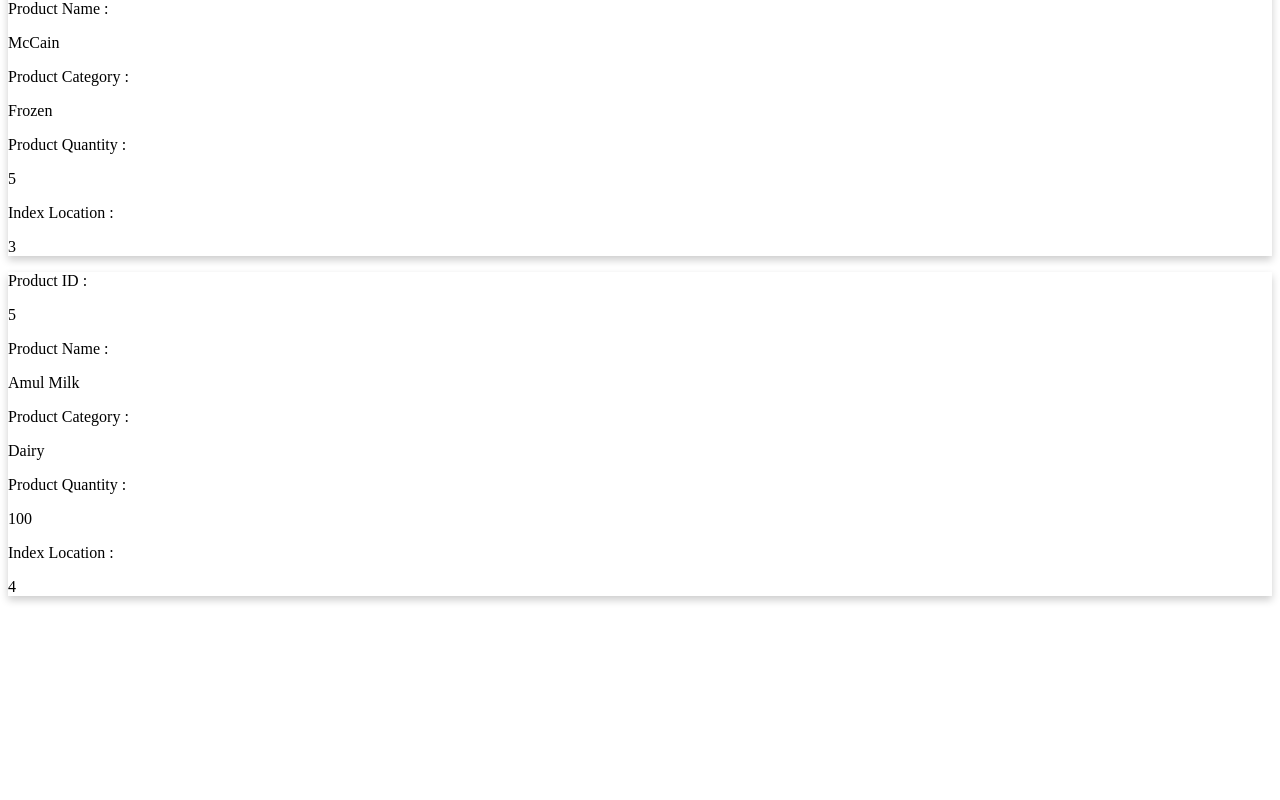
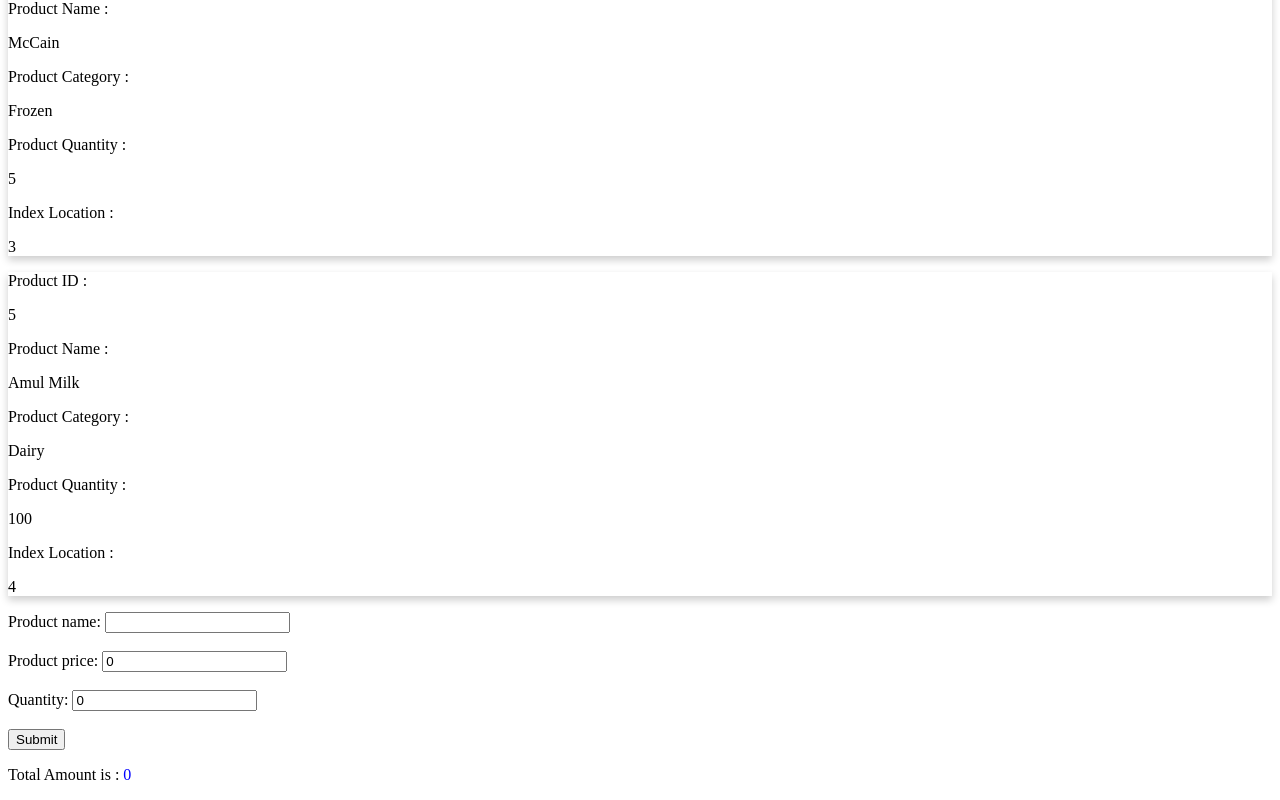
Before and after one commit to sag128/AngularFS_Training_Assignments, an Angular app in the folder Angular/Day 1/DemoAngularApp/: page / in a window 1280 px wide. Shown: the part 1786-2586 px from the top of the page. Before the commit the page ends 2398 px from the top, so only its background shows below. Built offline with nearby package versions, Linux system fonts and the light colour scheme.

Commit message:
Added task 3

```diff
--- a/Angular/Day 1/DemoAngularApp/src/app/app.module.ts
+++ b/Angular/Day 1/DemoAngularApp/src/app/app.module.ts
@@ -5,6 +5,7 @@
 import { AppComponent } from './app.component';
 import { LoginComponent } from './login/login.component';
 import { EmpComponent } from './emp/emp.component';
+import { FormsModule } from '@angular/forms';
 
 @NgModule({
   declarations: [
@@ -14,7 +15,8 @@
   ],
   imports: [
     BrowserModule,
-    AppRoutingModule
+    AppRoutingModule,
+    FormsModule
   ],
   providers: [],
   bootstrap: [AppComponent]
--- a/Angular/Day 1/DemoAngularApp/src/app/emp/emp.component.html
+++ b/Angular/Day 1/DemoAngularApp/src/app/emp/emp.component.html
@@ -41,3 +41,19 @@
         Product Quantity :<p>{{items.quantity}}</p>
         Index Location : <p>{{i}}</p>
 </div>
+
+
+
+
+Product name: <input  type="text" [(ngModel)] = "productName"/>
+<br/>
+<br/>
+Product price: <input  type="number" [(ngModel)] = "productPrice"/>
+<br/>
+<br/>
+Quantity: <input  type="number" [(ngModel)] = "quantity"/>
+<br/>
+<br/>
+<input type="submit" value="Submit" (click)="submit()"/>
+
+<p>Total Amount is : <span [ngClass]="{'blue': total < 10000, 'green' : total >= 10000 }">{{total}}</span></p>
--- a/Angular/Day 1/DemoAngularApp/src/app/emp/emp.component.scss
+++ b/Angular/Day 1/DemoAngularApp/src/app/emp/emp.component.scss
@@ -4,3 +4,12 @@
     box-shadow: 0 4px 8px 0 rgba(0,0,0,0.2);
     transition: 0.3s;
   }
+
+
+  .blue {
+      color: blue;
+  }
+
+  .green {
+      color: green;
+  }
--- a/Angular/Day 1/DemoAngularApp/src/app/emp/emp.component.ts
+++ b/Angular/Day 1/DemoAngularApp/src/app/emp/emp.component.ts
@@ -13,6 +13,10 @@
   role:string = "Manager";
   salary:number = 75000;
   departmentNo:number = 10;
+  productName:string="";
+  productPrice:number=0;
+  quantity:number=0;
+
 
 
   listOfNames:string[] = ["Ash","Test","TestUser","NewUser"];
@@ -25,10 +29,15 @@
     {pid:5,category:"Dairy",pname:"Amul Milk",quantity:100},
 
   ]
+  total: number=0;
 
   constructor() { }
 
   ngOnInit(): void {
   }
 
+  submit() {
+    this.total = this.productPrice*this.quantity;
+  }
+
 }
```
